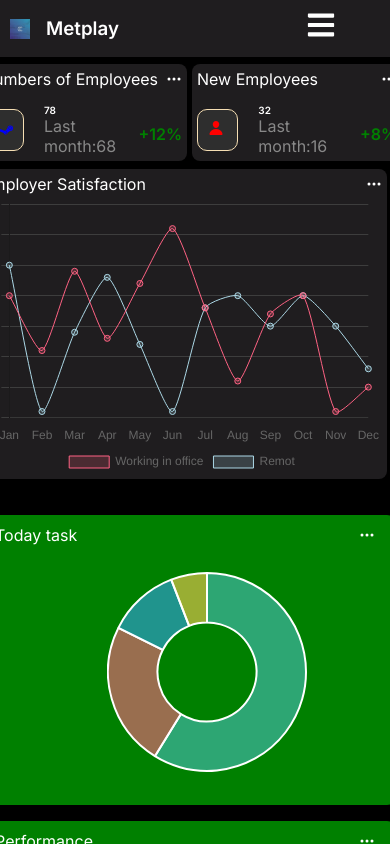
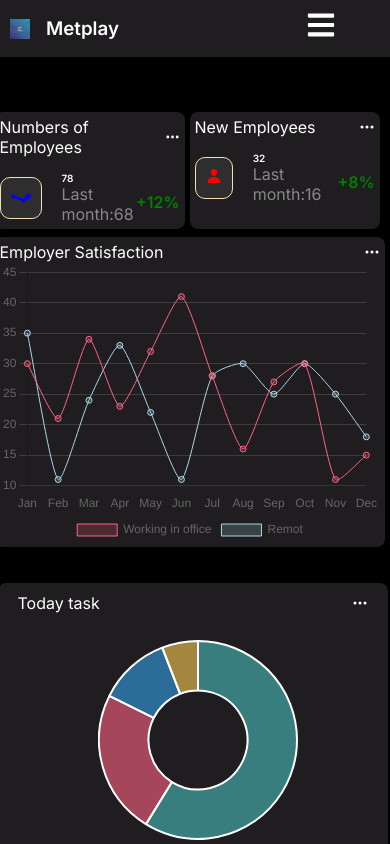
Before and after one commit to Ribulose123/Hr-dashboard-react, a React (Vite) app: page / in a window 390 px wide. Built offline with nearby package versions, Linux system fonts and the light colour scheme; no server answers.

Commit message:
new changes

```diff
--- a/src/App.css
+++ b/src/App.css
@@ -202,7 +202,6 @@ html, body {
   box-shadow: 0 2px 5px rgba(0, 0, 0, 0.1);
   padding: 5px 5px;
   flex: 1;
-  min-width: 200px;
   max-width: 300px;
   display: flex;
   flex-direction: column;
@@ -822,7 +821,7 @@ html, body {
 
   .main-page {
     margin-left: 0;
-    margin-top: 4rem;
+    margin-top: 7rem;
     flex-direction: column;
     left: -4em;
     width: 70%;
@@ -840,7 +839,7 @@ html, body {
     gap: 5px;
   }
   .total-users{
-    max-width: 200px;
+    max-width: 180px;
   }
 
   .line-graph {
@@ -852,7 +851,6 @@ html, body {
     flex-direction: column;
   }
   .pienut{
-    background-color: green;
     max-width: 380px;
     margin-left: 1rem;
 
@@ -913,13 +911,38 @@ html, body {
 }
 }
 
-/* @media (max-width:468px){
+@media (max-width:468px){
   .total-users{
-    background-color: green;
     flex-direction: column;
     width: 500px;
   }
-} */
+
+  .line-graph{
+    max-width: 380px;
+  }
+  .pienut{
+    max-width: 350px;
+    margin-left: 1rem;
+  }
+
+  .doughnut, .pie-chart{
+    margin-left: 5rem;
+
+  }
+
+.interview, .Holiday{
+  max-width: 350px;
+}
+.modal-type {
+  margin-left: -4rem;
+  margin-top: -3rem;
+}
+
+.modal-holiday-info {
+  margin-left: -4rem;
+  margin-top: 2rem;
+}
+}
 
 
 
--- a/src/components/Event.jsx
+++ b/src/components/Event.jsx
@@ -30,12 +30,12 @@ const Event = () => {
       </div>
 
       <div className="event-shows">
-        <img src="/public/image/event.jpeg" alt="" />
-        <img src="/public/image/event2.jpeg" alt="" />
-        <img src="/public/image/event1.jpeg" alt="" />
-        <img src="/public/image/event 5.jpeg" alt="" />
-        <img src="/public/image/event3.jpeg" alt="" />
-        <img src="/public/image/event6.jpeg" alt="" />
+        <img src="/image/event.jpeg" alt="" />
+        <img src="/image/event2.jpeg" alt="" />
+        <img src="/image/event1.jpeg" alt="" />
+        <img src="/image/event 5.jpeg" alt="" />
+        <img src="/image/event3.jpeg" alt="" />
+        <img src="/image/event6.jpeg" alt="" />
       </div>
 
       <div className="show-button">
--- a/src/components/Navbar.jsx
+++ b/src/components/Navbar.jsx
@@ -24,7 +24,7 @@ const Navbar = () => {
     <div className='navbar'>
         <div className="label-logo">
            <div className="logo">
-                <img src="/public/image/logo1.jpeg" alt=""  width={20} height={20}/>
+                <img src="/image/logo1.jpeg" alt=""  width={20} height={20}/>
                 <h3>Metplay</h3>
            </div>
            <div className="morning">
@@ -42,7 +42,7 @@ const Navbar = () => {
            <IoFolderOpen className='floder'/>
            </div>
            <div className="hr-page">
-                <img src="/public/image/man.jpeg" alt="" width={20} height={20} />
+                <img src="/image/man.jpeg" alt="" width={20} height={20} />
                 <div className='rephel'>
                     <h3>Ralph Schliefer</h3>
                     <p>HR Manger</p>
```
